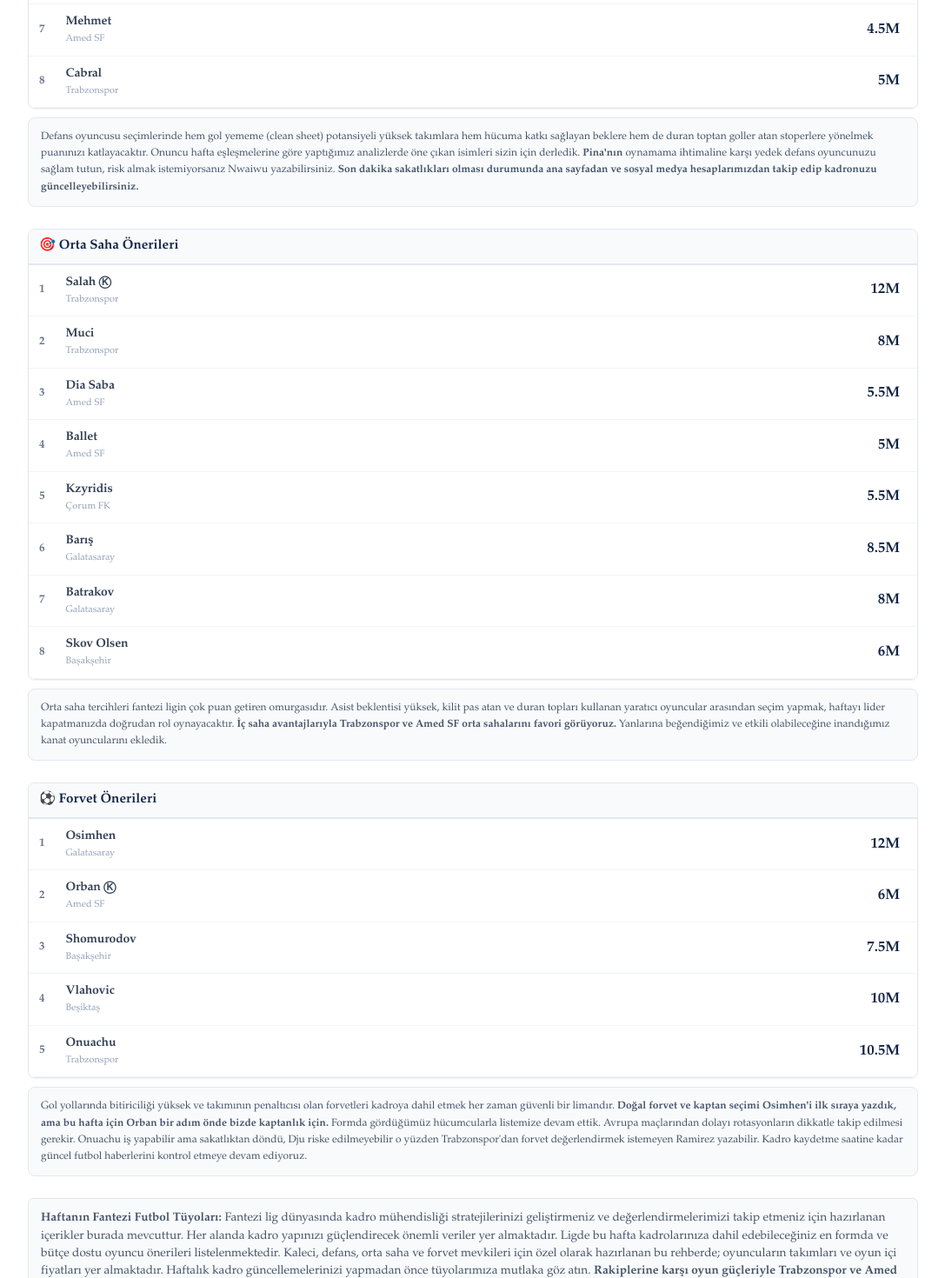
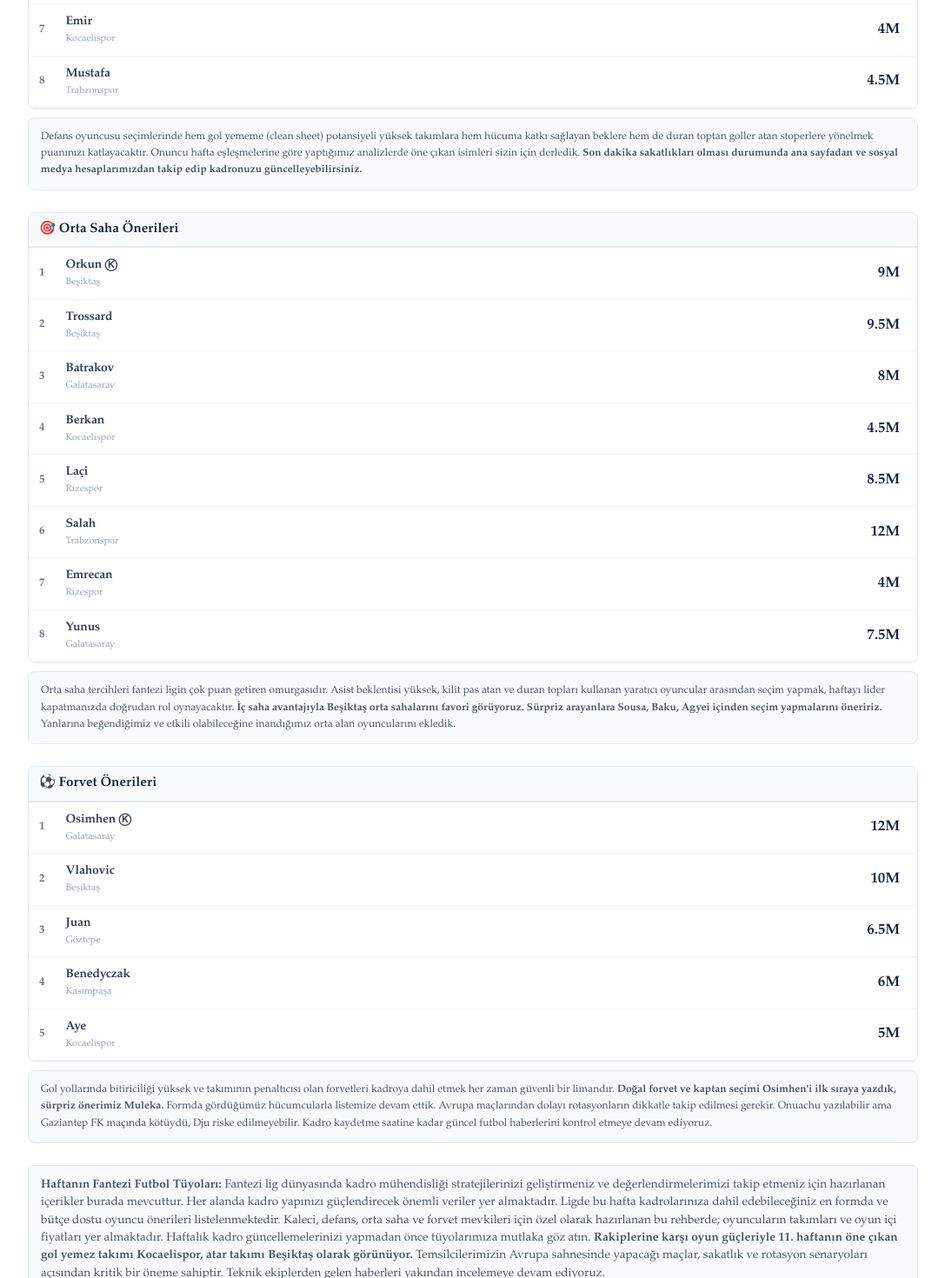
Before and after one commit to fantefut/fantefut, a Next.js app: page /haftanin-analizi in a window 1280 px wide. Shown: the part 1100-2570 px from the top of the page at 87% size, without its empty margins (96-1183 px from the left). Built offline with nearby package versions, Linux system fonts and the light colour scheme.

Commit message:
guncelleme

```diff
--- a/app/haftanin-analizi/page.js
+++ b/app/haftanin-analizi/page.js
@@ -6,49 +6,49 @@ import ScrollToTop from '../ScrollToTop';
 // 📊 YENİ ÖZGÜN VE ESNEK OYUNCU ÖNERİLERİ HAVUZU (Takım ve Fiyat Bilgisiyle)
 const REHBER_DATA = {
   "Kaleci": [
-    { isim: "Lafont Ⓚ", takim: "Amed SF", fiyat: "4M" },
-    { isim: "Uğurcan", takim: "Galatasaray", fiyat: "5.5M" },
-    { isim: "Serhat", takim: "Kocaelispor", fiyat: "4M" },
-    { isim: "Onana", takim: "Trabzonspor", fiyat: "5M" }
+    { isim: "Serhat Ⓚ", takim: "Kocaelispor", fiyat: "4M" },
+    { isim: "Fofana-Zafer", takim: "Rizespor", fiyat: "4.5M" },
+    { isim: "Onana", takim: "Trabzonspor", fiyat: "5M" },
+    { isim: "Nübel", takim: "Beşiktaş", fiyat: "5M" }
   ],
   "Defans": [
-    { isim: "Sallai Ⓚ", takim: "Galatasaray", fiyat: "5M" },
+    { isim: "Dijksteel Ⓚ", takim: "Kocaelispor", fiyat: "4.5M" },
+    { isim: "Mithat", takim: "Rizespor", fiyat: "4.5M" },
+    { isim: "Ariss", takim: "Rizespor", fiyat: "4.5M" },
+    { isim: "Murillo", takim: "Beşiktaş", fiyat: "5M" },
     { isim: "Pina", takim: "Trabzonspor", fiyat: "5M" },
-    { isim: "Dijksteel", takim: "Kocaelispor", fiyat: "4.5M" },
-    { isim: "Murillo", takim: "Beşiktaş", fiyat: "5M" },
-    { isim: "Giorbelidze", takim: "Erzurumspor", fiyat: "4M" },
-    { isim: "Levent", takim: "Fenerbahçe", fiyat: "4.5M" },
-    { isim: "Mehmet", takim: "Amed SF", fiyat: "4.5M" },
-    { isim: "Cabral", takim: "Trabzonspor", fiyat: "5M" }
+    { isim: "Uğur Kaan", takim: "Kocaelispor", fiyat: "4M" },
+    { isim: "Emir", takim: "Kocaelispor", fiyat: "4M" },
+    { isim: "Mustafa", takim: "Trabzonspor", fiyat: "4.5M" }
   ],
   "Orta Saha": [
-    { isim: "Salah Ⓚ", takim: "Trabzonspor", fiyat: "12M" },
-    { isim: "Muci", takim: "Trabzonspor", fiyat: "8M" },
-    { isim: "Dia Saba", takim: "Amed SF", fiyat: "5.5M" },
-    { isim: "Ballet", takim: "Amed SF", fiyat: "5M" },
-    { isim: "Kzyridis", takim: "Çorum FK", fiyat: "5.5M" },
-    { isim: "Barış", takim: "Galatasaray", fiyat: "8.5M" },
+    { isim: "Orkun Ⓚ", takim: "Beşiktaş", fiyat: "9M" },
+    { isim: "Trossard", takim: "Beşiktaş", fiyat: "9.5M" },
     { isim: "Batrakov", takim: "Galatasaray", fiyat: "8M" },
-    { isim: "Skov Olsen", takim: "Başakşehir", fiyat: "6M" }
+    { isim: "Berkan", takim: "Kocaelispor", fiyat: "4.5M" },
+    { isim: "Laçi", takim: "Rizespor", fiyat: "8.5M" },
+    { isim: "Salah", takim: "Trabzonspor", fiyat: "12M" },
+    { isim: "Emrecan", takim: "Rizespor", fiyat: "4M" },
+    { isim: "Yunus", takim: "Galatasaray", fiyat: "7.5M" }
   ],
   "Forvet": [
-    { isim: "Osimhen", takim: "Galatasaray", fiyat: "12M" },
-    { isim: "Orban Ⓚ", takim: "Amed SF", fiyat: "6M" },
-    { isim: "Shomurodov", takim: "Başakşehir", fiyat: "7.5M" },
+    { isim: "Osimhen Ⓚ", takim: "Galatasaray", fiyat: "12M" },
     { isim: "Vlahovic", takim: "Beşiktaş", fiyat: "10M" },
-    { isim: "Onuachu", takim: "Trabzonspor", fiyat: "10.5M" }
+    { isim: "Juan", takim: "Göztepe", fiyat: "6.5M" },
+    { isim: "Benedyczak", takim: "Kasımpaşa", fiyat: "6M" },
+    { isim: "Aye", takim: "Kocaelispor", fiyat: "5M" }
   ]
 };
 
 // 📝 ADSENSE DOSTU TABLO ALTI ANALİZ METİNLERİ
 const REHBER_ANALIZLERI = {
-  "Kaleci": <>Haftalık kaleci performans analizlerinde; o haftaki rakipleri, kurtarış yüzdeleri ve takımların savunma direnci çok önemlidir. <strong>Az gol atan Konyaspor ve Eyüpspor'un rakiplerinin kalecileri bu hafta seçilebilir.</strong> İç sahada kuvvetli ekipler ile seçimleri tamamladık. Fantezi lig kadronuza kaleci seçerken bütçenize göre bu önerileri değerlendirebilirsiniz.</>,
+  "Kaleci": <>Haftalık kaleci performans analizlerinde; o haftaki rakipleri, kurtarış yüzdeleri ve takımların savunma direnci çok önemlidir. <strong>Az gol atan Erzurumspor ve Eyüpspor'un rakiplerinin kalecileri bu hafta seçilebilir.</strong> Rakiplerine karşı kuvvetli ekipler ile seçimleri tamamladık. Fantezi lig kadronuza kaleci seçerken bütçenize göre bu önerileri değerlendirebilirsiniz.</>,
 
-  "Defans": <>Defans oyuncusu seçimlerinde hem gol yememe (clean sheet) potansiyeli yüksek takımlara hem hücuma katkı sağlayan beklere hem de duran toptan goller atan stoperlere yönelmek puanınızı katlayacaktır. Onuncu hafta eşleşmelerine göre yaptığımız analizlerde öne çıkan isimleri sizin için derledik. <strong>Pina'nın</strong> oynamama ihtimaline karşı yedek defans oyuncunuzu sağlam tutun, risk almak istemiyorsanız Nwaiwu yazabilirsiniz. <strong>Son dakika sakatlıkları olması durumunda ana sayfadan ve sosyal medya hesaplarımızdan takip edip kadronuzu güncelleyebilirsiniz.</strong></>,
+  "Defans": <>Defans oyuncusu seçimlerinde hem gol yememe (clean sheet) potansiyeli yüksek takımlara hem hücuma katkı sağlayan beklere hem de duran toptan goller atan stoperlere yönelmek puanınızı katlayacaktır. Onuncu hafta eşleşmelerine göre yaptığımız analizlerde öne çıkan isimleri sizin için derledik. <strong>Son dakika sakatlıkları olması durumunda ana sayfadan ve sosyal medya hesaplarımızdan takip edip kadronuzu güncelleyebilirsiniz.</strong></>,
 
-  "Orta Saha": <>Orta saha tercihleri fantezi ligin çok puan getiren omurgasıdır. Asist beklentisi yüksek, kilit pas atan ve duran topları kullanan yaratıcı oyuncular arasından seçim yapmak, haftayı lider kapatmanızda doğrudan rol oynayacaktır. <strong>İç saha avantajlarıyla Trabzonspor ve Amed SF orta sahalarını favori görüyoruz.</strong> Yanlarına beğendiğimiz ve etkili olabileceğine inandığımız kanat oyuncularını ekledik.</>,
+  "Orta Saha": <>Orta saha tercihleri fantezi ligin çok puan getiren omurgasıdır. Asist beklentisi yüksek, kilit pas atan ve duran topları kullanan yaratıcı oyuncular arasından seçim yapmak, haftayı lider kapatmanızda doğrudan rol oynayacaktır. <strong>İç saha avantajıyla Beşiktaş orta sahalarını favori görüyoruz. Sürpriz arayanlara Sousa, Baku, Agyei içinden seçim yapmalarını öneririz.</strong> Yanlarına beğendiğimiz ve etkili olabileceğine inandığımız orta alan oyuncularını ekledik.</>,
 
-  "Forvet": <>Gol yollarında bitiriciliği yüksek ve takımının penaltıcısı olan forvetleri kadroya dahil etmek her zaman güvenli bir limandır. <strong>Doğal forvet ve kaptan seçimi Osimhen'i ilk sıraya yazdık, ama bu hafta için Orban bir adım önde bizde kaptanlık için.</strong> Formda gördüğümüz hücumcularla listemize devam ettik. Avrupa maçlarından dolayı rotasyonların dikkatle takip edilmesi gerekir. Onuachu iş yapabilir ama sakatlıktan döndü, Dju riske edilmeyebilir o yüzden Trabzonspor'dan forvet değerlendirmek istemeyen Ramirez yazabilir. Kadro kaydetme saatine kadar güncel futbol haberlerini kontrol etmeye devam ediyoruz.</>
+  "Forvet": <>Gol yollarında bitiriciliği yüksek ve takımının penaltıcısı olan forvetleri kadroya dahil etmek her zaman güvenli bir limandır. <strong>Doğal forvet ve kaptan seçimi Osimhen'i ilk sıraya yazdık, sürpriz önerimiz Muleka.</strong> Formda gördüğümüz hücumcularla listemize devam ettik. Avrupa maçlarından dolayı rotasyonların dikkatle takip edilmesi gerekir. Onuachu yazılabilir ama Gaziantep FK maçında kötüydü, Dju riske edilmeyebilir. Kadro kaydetme saatine kadar güncel futbol haberlerini kontrol etmeye devam ediyoruz.</>
 };
 
 export default function HaftaninAnaliziSayfasi() {
@@ -127,7 +127,7 @@ export default function HaftaninAnaliziSayfasi() {
           fontFamily: ICERIK_FONTU, fontWeight: 'bold',
           letterSpacing: '0.5px', textAlign: 'left', width: '100%'
         }}>
-          Fantezi Lig Onuncu Hafta Kadronuz İçin Oyuncu Önerileri ve Kaptan Seçimi
+          Fantezi Lig On Birinci Hafta Kadronuz İçin Oyuncu Önerileri ve Kaptan Seçimi
         </h2>
 
         {/* 🧤 KALECİLER BÖLÜMÜ */}
@@ -155,7 +155,7 @@ export default function HaftaninAnaliziSayfasi() {
           color: '#475569',
           fontFamily: ICERIK_FONTU
         }}>
-          <strong>Haftanın Fantezi Futbol Tüyoları:</strong> Fantezi lig dünyasında kadro mühendisliği stratejilerinizi geliştirmeniz ve değerlendirmelerimizi takip etmeniz için hazırlanan içerikler burada mevcuttur. Her alanda kadro yapınızı güçlendirecek önemli veriler yer almaktadır. Ligde bu hafta kadrolarınıza dahil edebileceğiniz en formda ve bütçe dostu oyuncu önerileri listelenmektedir. Kaleci, defans, orta saha ve forvet mevkileri için özel olarak hazırlanan bu rehberde; oyuncuların takımları ve oyun içi fiyatları yer almaktadır. Haftalık kadro güncellemelerinizi yapmadan önce tüyolarımıza mutlaka göz atın. <strong>Rakiplerine karşı oyun güçleriyle Trabzonspor ve Amed SF en favori gördüğümüz takımlar 10. hafta için.</strong> Temsilcilerimizin Avrupa sahnesinde yapacağı maçlar, sakatlık ve rotasyon senaryoları açısından kritik bir öneme sahiptir. Teknik ekiplerden gelen haberleri yakından incelemeye devam ediyoruz.
+          <strong>Haftanın Fantezi Futbol Tüyoları:</strong> Fantezi lig dünyasında kadro mühendisliği stratejilerinizi geliştirmeniz ve değerlendirmelerimizi takip etmeniz için hazırlanan içerikler burada mevcuttur. Her alanda kadro yapınızı güçlendirecek önemli veriler yer almaktadır. Ligde bu hafta kadrolarınıza dahil edebileceğiniz en formda ve bütçe dostu oyuncu önerileri listelenmektedir. Kaleci, defans, orta saha ve forvet mevkileri için özel olarak hazırlanan bu rehberde; oyuncuların takımları ve oyun içi fiyatları yer almaktadır. Haftalık kadro güncellemelerinizi yapmadan önce tüyolarımıza mutlaka göz atın. <strong>Rakiplerine karşı oyun güçleriyle 11. haftanın öne çıkan gol yemez takımı Kocaelispor, atar takımı Beşiktaş olarak görünüyor.</strong> Temsilcilerimizin Avrupa sahnesinde yapacağı maçlar, sakatlık ve rotasyon senaryoları açısından kritik bir öneme sahiptir. Teknik ekiplerden gelen haberleri yakından incelemeye devam ediyoruz.
         </div>
 
         {/* 4. 📝 GENEL ANALİZ KUTUSU (UZUN SEO REHBERİ) */}
```
